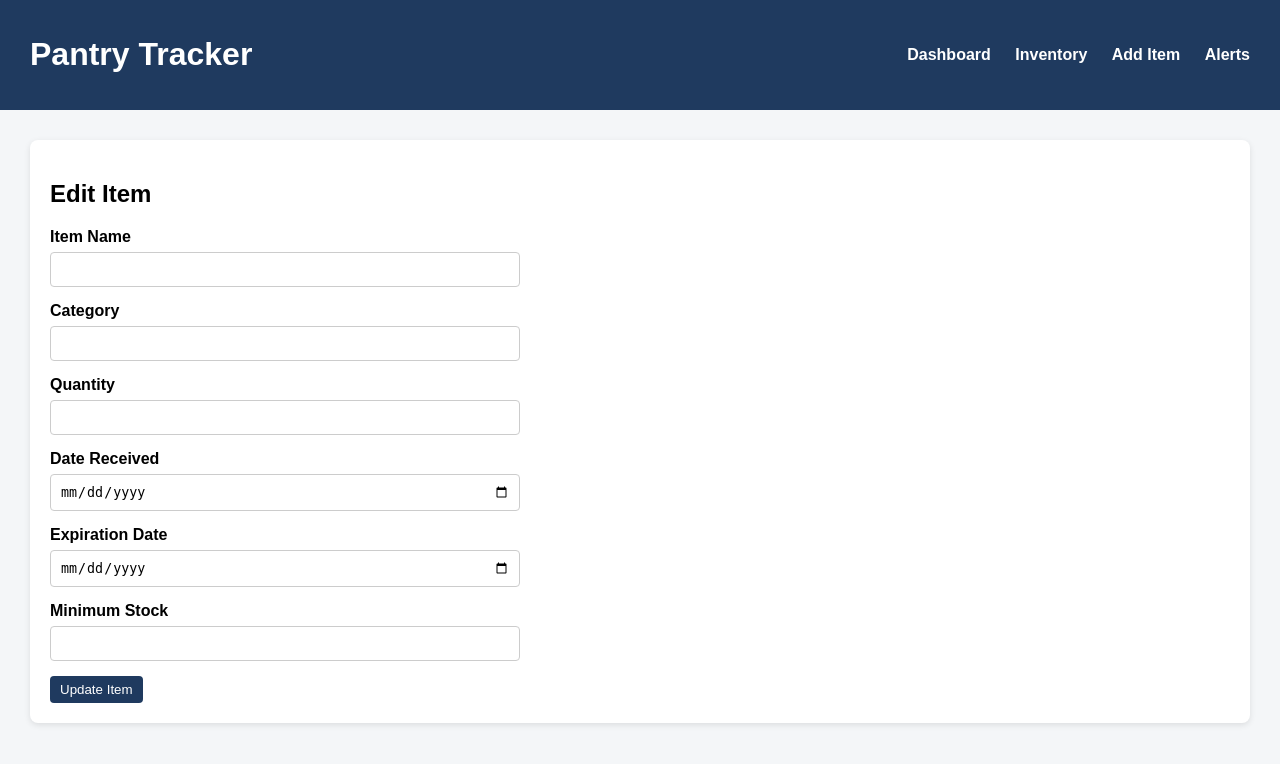
After one commit to binita-shrestha/pantry-inventory-tracker, a Flask app: page /edit/1 in a window 1280 px wide. The commit adds this page. Shown: the top 764 px of the page. Run offline with Flask 3, Linux system fonts and the light colour scheme; data that the repository does not hold is empty.

Commit message:
implemented edit and delete inventory functions

```diff
--- a/app.py
+++ b/app.py
@@ -85,5 +85,54 @@ def add():
 def alerts():
     return render_template("alerts.html")
 
+@app.route("/delete/<int:item_id>")
+def delete(item_id):
+    connection = get_db_connection()
+
+    connection.execute("DELETE FROM inventory WHERE id = ?", (item_id,))
+
+    connection.commit()
+    connection.close()
+
+    return redirect(url_for("inventory_page"))
+
+@app.route("/edit/<int:item_id>", methods=["GET", "POST"])
+def edit(item_id):
+    connection = get_db_connection()
+
+    item = connection.execute(
+        "SELECT * FROM inventory WHERE id = ?", (item_id,)
+    ).fetchone()
+
+    if request.method == "POST":
+        item_name = request.form["item_name"]
+        category = request.form["category"]
+        quantity = int(request.form["quantity"])
+        date_received = request.form["date_received"]
+        expiration_date = request.form["expiration_date"]
+        minimum_stock = int(request.form["minimum_stock"])
+
+        connection.execute("""
+            UPDATE inventory
+            SET item_name=?, category=?, quantity=?, date_received=?, expiration_date=?, minimum_stock=?
+            WHERE id=?
+        """, (
+            item_name,
+            category,
+            quantity,
+            date_received,
+            expiration_date,
+            minimum_stock,
+            item_id
+        ))
+
+        connection.commit()
+        connection.close()
+
+        return redirect(url_for("inventory_page"))
+
+    connection.close()
+    return render_template("edit.html", item=item)
+
 if __name__ == "__main__":
     app.run(debug=True)
--- /dev/null
+++ b/app/templates/edit.html
@@ -0,0 +1,43 @@
+{% extends "base.html" %}
+
+{% block title %}Edit Item{% endblock %}
+
+{% block content %}
+<div class="card">
+    <h2>Edit Item</h2>
+
+    <form method="POST">
+        <div class="form-group">
+            <label>Item Name</label>
+            <input type="text" name="item_name" value="{{ item.item_name }}">
+        </div>
+
+        <div class="form-group">
+            <label>Category</label>
+            <input type="text" name="category" value="{{ item.category }}">
+        </div>
+
+        <div class="form-group">
+            <label>Quantity</label>
+            <input type="number" name="quantity" value="{{ item.quantity }}">
+        </div>
+
+        <div class="form-group">
+            <label>Date Received</label>
+            <input type="date" name="date_received" value="{{ item.date_received }}">
+        </div>
+
+        <div class="form-group">
+            <label>Expiration Date</label>
+            <input type="date" name="expiration_date" value="{{ item.expiration_date }}">
+        </div>
+
+        <div class="form-group">
+            <label>Minimum Stock</label>
+            <input type="number" name="minimum_stock" value="{{ item.minimum_stock }}">
+        </div>
+
+        <button type="submit">Update Item</button>
+    </form>
+</div>
+{% endblock %}
```
Also changed, not shown: app/templates/inventory.html (+6 -2 lines).
